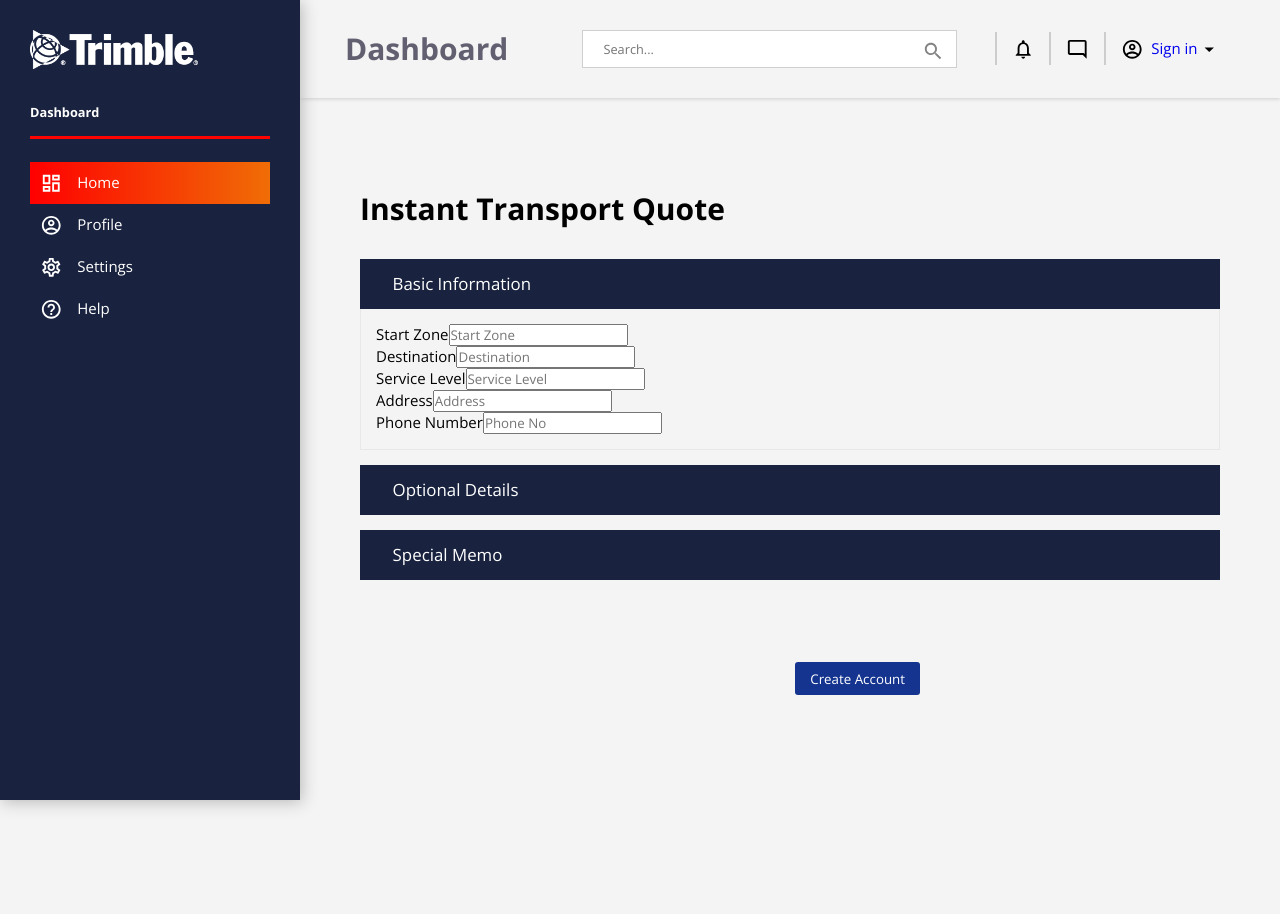
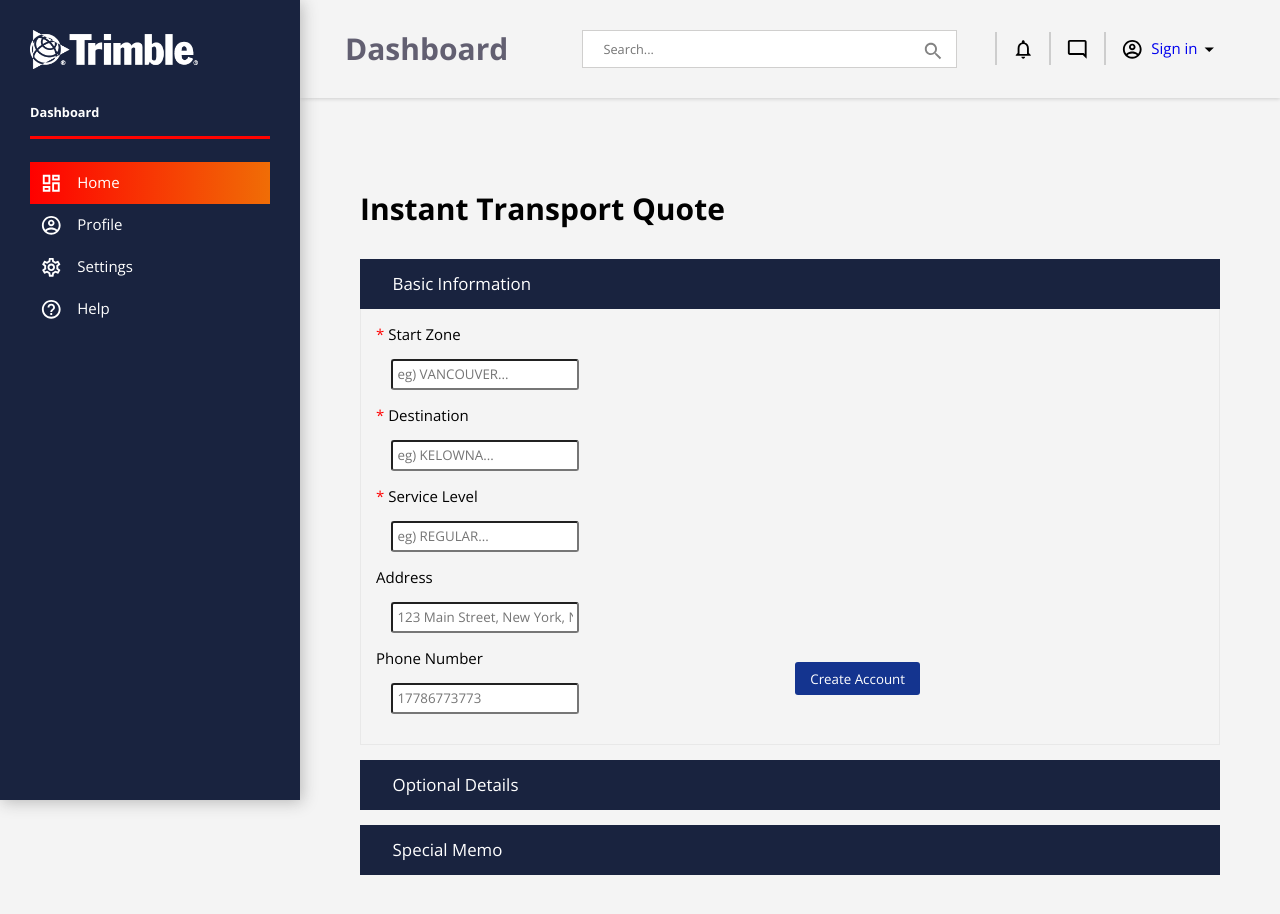
Before and after one commit to z2zone/trimble-project, a React (Create React App) app: page /rate in a window 1280 px wide. Shown: the top 914 px of the page. Before the commit the page ends 800 px from the top, so only its background shows below. Built offline with nearby package versions, Linux system fonts and the light colour scheme.

Commit message:
adding url

```diff
--- a/src/Components/Rate/Rate.js
+++ b/src/Components/Rate/Rate.js
@@ -5,19 +5,33 @@ import { getToken } from "../../Utils/Common";
 class Rate extends Component {
   constructor(props) {
     super(props);
-    this.state = { start: "", destination: "", level: null, address: "", phoneNo: "" };
+    this.state = { start: "", destination: "", level: "", address: "", phoneNo: "" };
     this.handleChange = this.handleChange.bind(this);
     this.handleSubmit = this.handleSubmit.bind(this);
   }
 
   handleSubmit(event) {
-    const { start, destination, level} = this.state;
+    const { start, destination, level } = this.state;
     event.preventDefault();
     alert(`
       start : ${start}
       destination : ${destination}
       level : ${level}
     `);
+    async function fetchData() {
+      const jwt = getToken();
+      let config = {
+        headers: {
+          Authorization: `Bearer ${jwt} `,
+        },
+      };
+      const request = await axios.get(
+        "http://van-dev-tm4web2.tmwsystems.com:51841/tm/", config
+      );
+      console.log(request);
+      return request;
+    }
+    fetchData();
   }
 
   handleChange(event) {
@@ -43,46 +57,46 @@ class Rate extends Component {
           <div class="content">
             <form onSubmit={this.handleSubmit}>
               <div>
-                <span>Start Zone</span>
+                <span className="red">* </span>Start Zone <br/>
                 <input
                   name="start"
-                  placeholder="Start Zone"
+                  placeholder="eg) VANCOUVER..."
                   value={this.state.start}
                   onChange={this.handleChange}
                 />
               </div>
               <div>
-                Destination
+              <span className="red">* </span>Destination <br/>
                 <input
                   name="destination"
-                  placeholder="Destination"
+                  placeholder="eg) KELOWNA..."
                   value={this.state.destination}
                   onChange={this.handleChange}
                 />
               </div>
               <div>
-                Service Level
+              <span className="red">* </span>Service Level <br/>
                 <input
                   name="level"
-                  placeholder="Service Level"
+                  placeholder="eg) REGULAR..."
                   value={this.state.level}
                   onChange={this.handleChange}
                 />
               </div>
               <div>
-                Address
+                <span>Address</span> <br/>
                 <input
                   name="address"
-                  placeholder="Address"
+                  placeholder="123 Main Street, New York, NY 10030"
                   value={this.state.address}
                   onChange={this.handleChange}
                 />
               </div>
               <div>
-                Phone Number
+                <span>Phone Number</span> <br/>
                 <input
                   name="phoneNo"
-                  placeholder="Phone No"
+                  placeholder="17786773773"
                   value={this.state.phoneNo}
                   onChange={this.handleChange}
                 />
--- a/src/Components/Reports/ReportsTable.js
+++ b/src/Components/Reports/ReportsTable.js
@@ -24,8 +24,7 @@ const ReportsTable = () => {
         },
       };
       const request = await axios.get(
-        "http://localhost:2103/tm/reports",
-        config
+        "http://van-dev-tm4web2.tmwsystems.com:51841/tm/", config
       );
       console.log(request);
       setReports(request.data.reports);
--- a/src/Styles/_rate.scss
+++ b/src/Styles/_rate.scss
@@ -6,7 +6,11 @@
   h1 {
     margin-bottom: 2rem;
   }
-
+  input {
+    margin: 1rem;
+    padding: 0.3rem;
+    border-radius: 3px;
+  }
   .accordion > input[type="checkbox"] {
     position: absolute;
     left: -100vw;
@@ -87,4 +91,7 @@
     border: 0;
     border-radius: 3px;
   }
+  .red {
+    color: red;
+  }
 }
```
